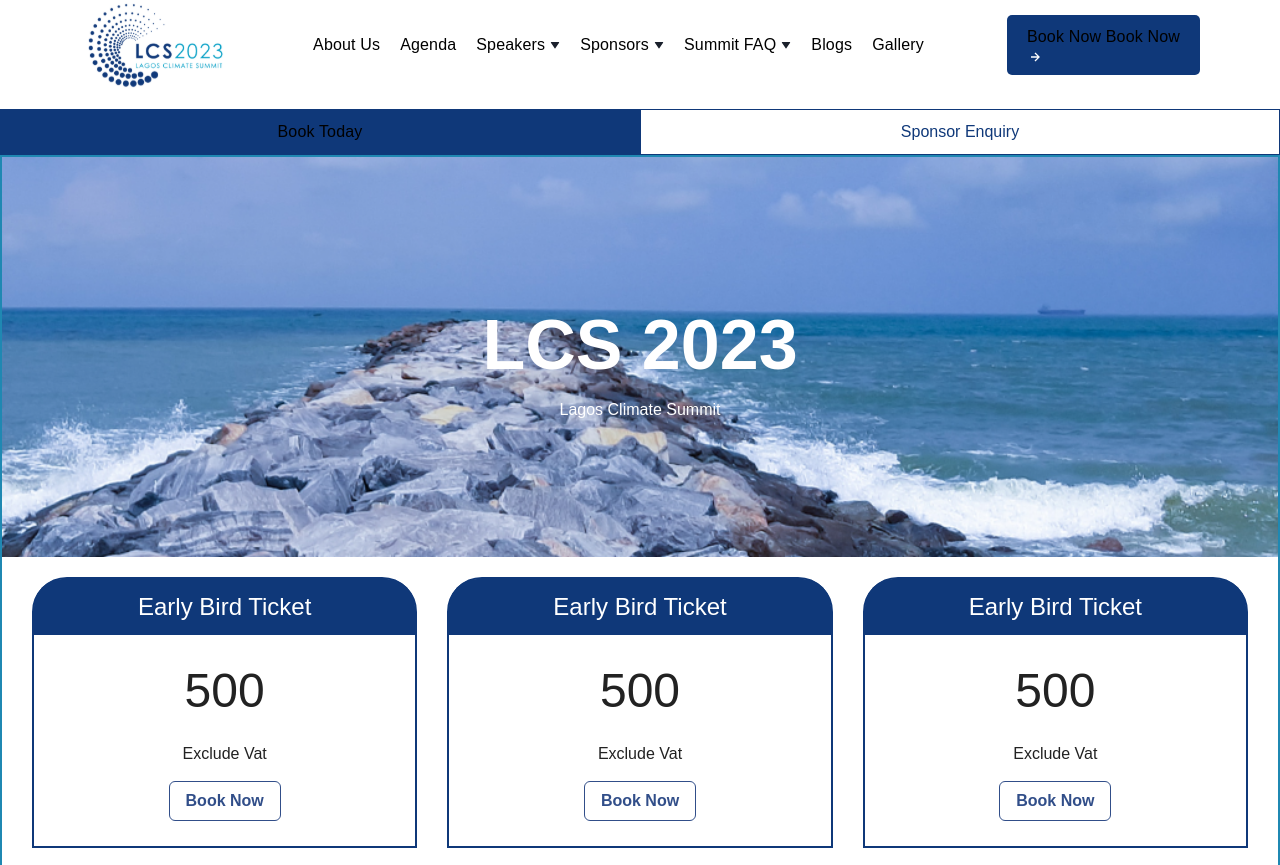
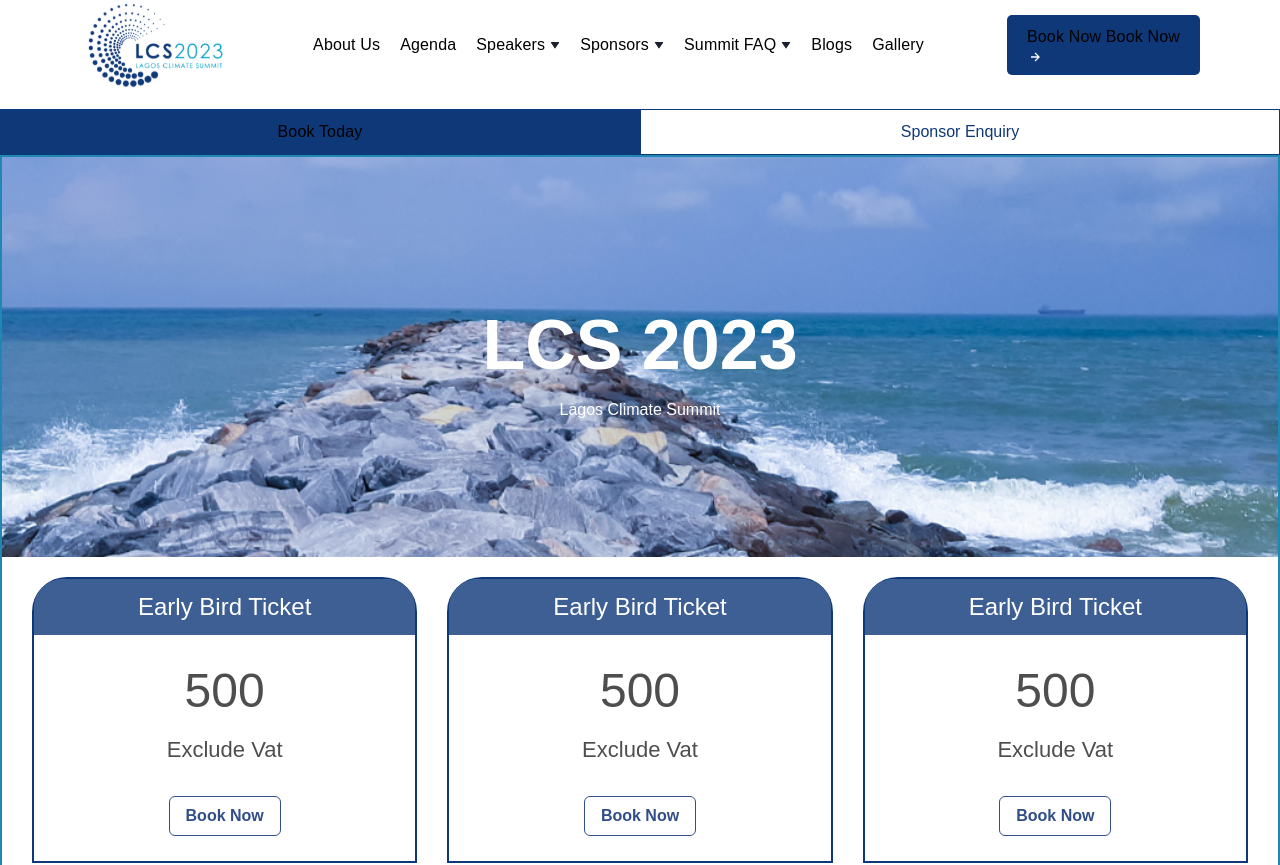
Before and after one commit to thomasAmara/Lagos-Economic-Summit, a React (Create React App) app: page /BookNow in a window 1280 px wide. Shown: the top 865 px of the page. Built offline with nearby package versions, Linux system fonts and the light colour scheme.

Commit message:
images and css

```diff
--- a/src/Styles/BookNow.css
+++ b/src/Styles/BookNow.css
@@ -29,26 +29,9 @@
   padding: 20px 30px;
   /* border: 2px solid #1ae56e */
 }
-/*
-.profileContainer {
-  max-width: 350px;
-  min-width: 240px;
-  width: 100%;
-  border-radius: 25px;
-  border-top-left-radius: 25px;
-  border-top-right-radius: 25px;
-  border-bottom-left-radius: 10px;
-  border-bottom-right-radius: 10px;
-  width: 100%;
-  display: flex;
-  justify-content: center;
-  align-items: center;
-  flex-direction: column;
-  border: 1px solid #0f3879;
-}
-*/
+
 .profileHeader {
-  background-color: #0f3879;
+  background-color: #3e5f93;
   border: 2px;
   padding: 10px;
   width: 100%;
@@ -70,16 +53,21 @@
 .priceText {
   margin-top: 20px;
   font-size: 48px;
-  color: #222222;
+  color: #4e4e4e;
   font-weight: 500;
 }
 .vat {
-  padding-top: 10px;
-  padding-bottom: 15px;
+  padding-top: 1px;
+  padding-bottom: 10px;
   margin-top: 5px;
-  font-size: 16px;
-  color: #222222;
+  font-size: 22px;
+  letter-spacing: 50%;
+  color: #4e4e4e;
   font-weight: 500;
+}
+
+.buttonContainer {
+  margin-top: 20px;
 }
 
 .nav-btn button {
@@ -113,8 +101,6 @@
   padding: 20px;
 }
 
-
-
 .delegate {
   color: #1f88b2;
 }
```
Also changed, not shown: src/Assets/ladySpeaker.jpeg (added), src/Assets/maleSpeaker.jpeg (added).
